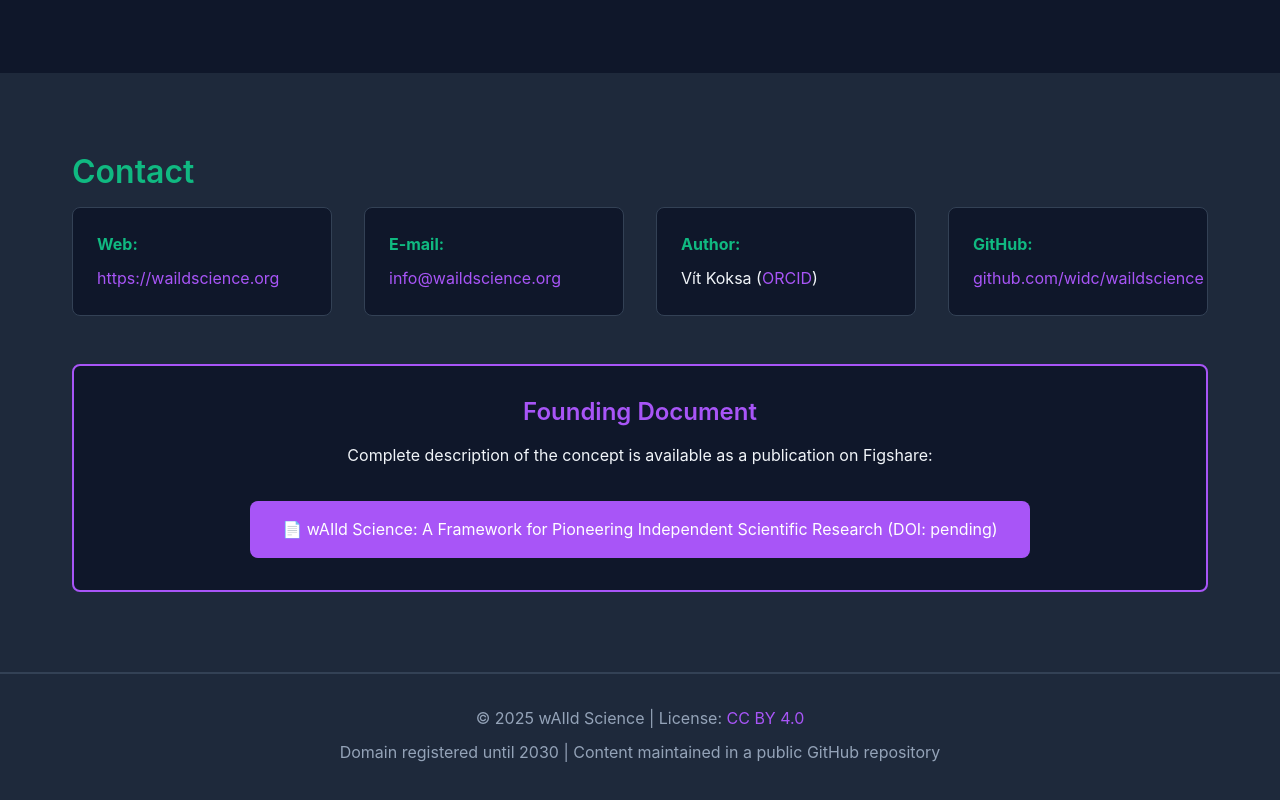
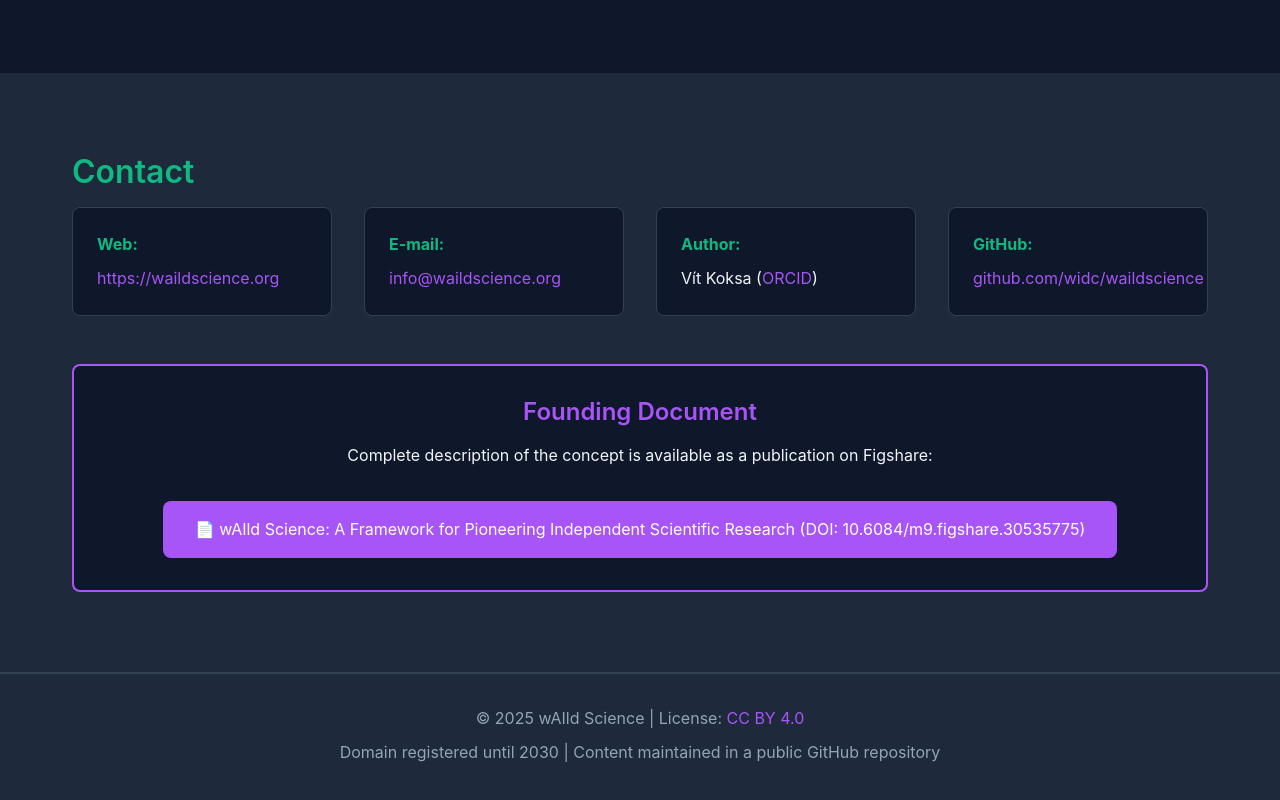
Before and after one commit to widc/waildscience, a plain HTML site: page en/index.html in a window 1280 px wide. Shown: the part 3477-4277 px from the top of the page. Drawn offline with Linux system fonts and the light colour scheme.

Commit message:
Update index.html

```diff
--- a/en/index.html
+++ b/en/index.html
@@ -192,7 +192,7 @@
                 <div class="founding-doc">
                     <h3>Founding Document</h3>
                     <p>Complete description of the concept is available as a publication on Figshare:</p>
-                    <a href="#" class="doc-link" target="_blank">📄 wAIld Science: A Framework for Pioneering Independent Scientific Research (DOI: pending)</a>
+                    <a href="https://doi.org/10.6084/m9.figshare.30535775" class="doc-link" target="_blank">📄 wAIld Science: A Framework for Pioneering Independent Scientific Research (DOI: 10.6084/m9.figshare.30535775)</a>
                 </div>
             </div>
         </section>
```
